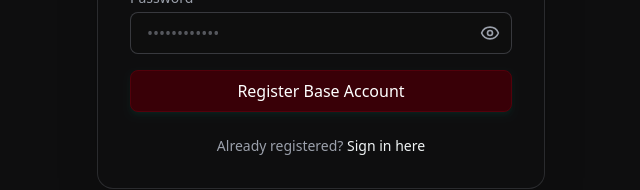
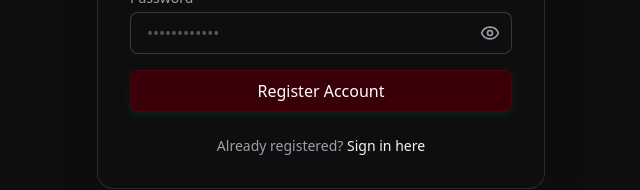
Before and after one commit to darshiB27/Veloity_Ticket, a Next.js app in the folder client/: page /register in a window 1280 px wide. Shown: the part 438-628 px from the top of the page, without its empty margins (319-959 px from the left). Built offline with nearby package versions, Linux system fonts and the light colour scheme; no server answers.

Commit message:
update ticket status and registration page

```diff
--- a/client/src/app/register/page.tsx
+++ b/client/src/app/register/page.tsx
@@ -93,7 +93,7 @@ export default function RegisterPage() {
             isLoading={isLoading}
             className="w-full mt-2 bg-maroon hover:bg-maroon-hover border border-maroon-hover text-mist"
           >
-            Register Base Account
+            Register Account
           </Button>
         </form>
 
--- a/client/src/app/tickets/status/page.tsx
+++ b/client/src/app/tickets/status/page.tsx
@@ -20,7 +20,6 @@ function StatusContent() {
       setMessage('BullMQ pipeline processing. Awaiting database verification write...');
     }, 1500);
 
-    // Phase 2: Since your backend compiles the ticket instantly, resolve to success!
     const successTimeout = setTimeout(() => {
       setStatus('completed');
     }, 3000);
```
